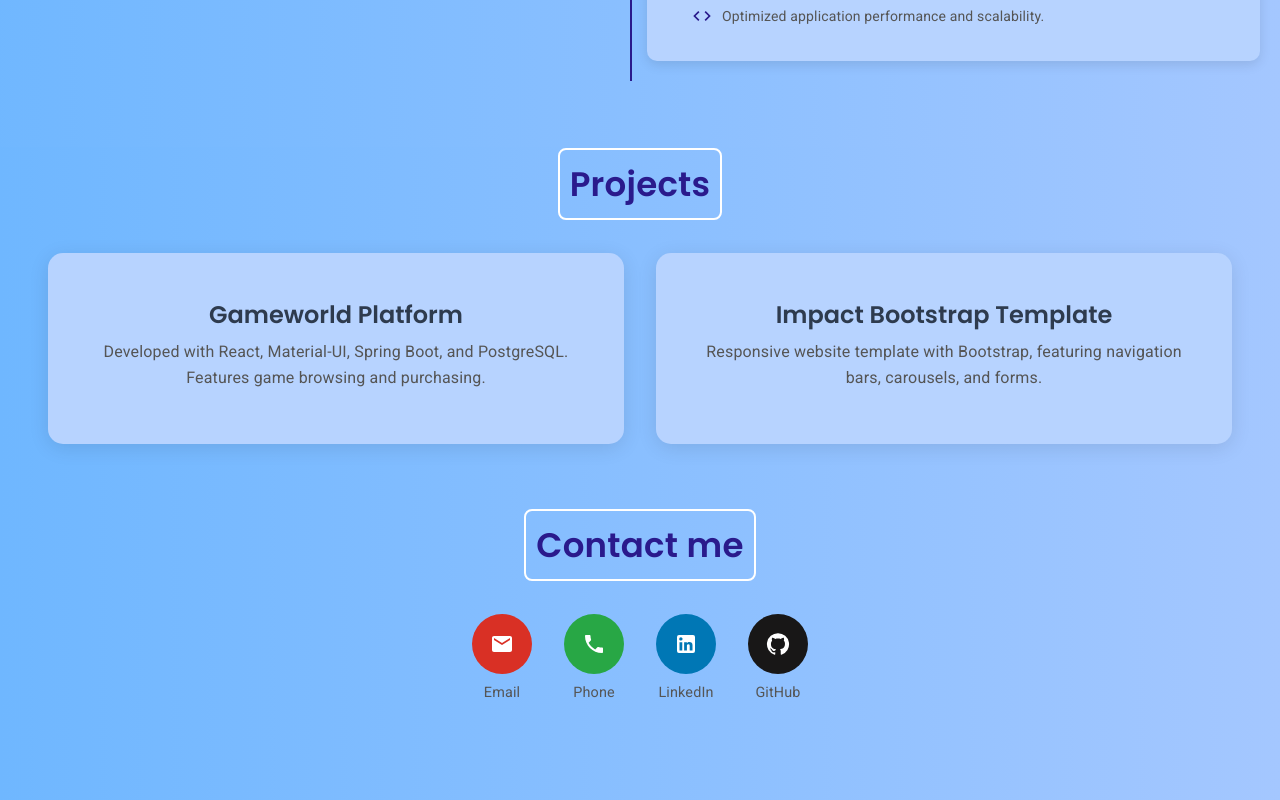
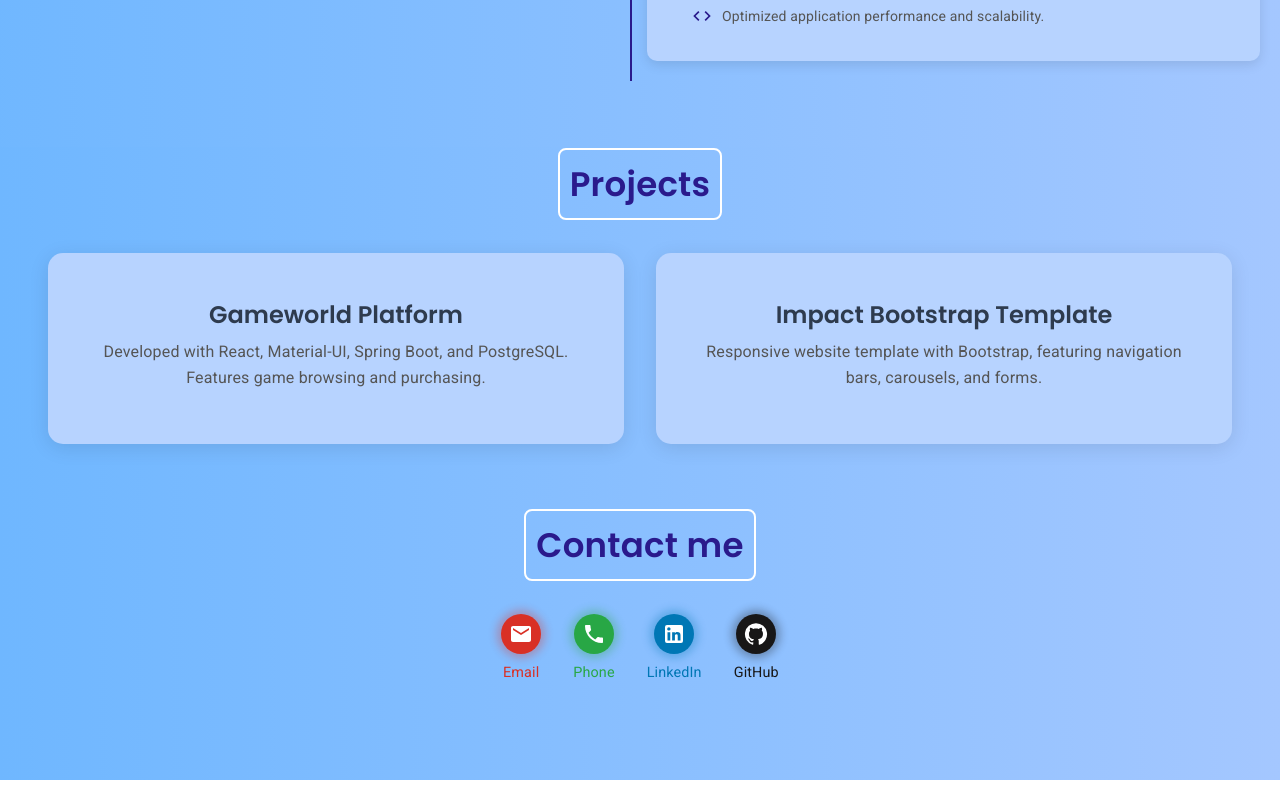
Before and after one commit to 11-10-01-Vasanth/Vasantha_Kumar_Portfolio, a React (Create React App) app: page / in a window 1280 px wide. Shown: the part 1285-2085 px from the top of the page. Built offline with nearby package versions, Linux system fonts and the light colour scheme.

Commit message:
Changes...

```diff
--- a/src/components/Contact.jsx
+++ b/src/components/Contact.jsx
@@ -61,31 +61,43 @@ const Contact = () => {
               href="mailto:mvasanth11102001@gmail.com"
               sx={{
                 backgroundColor: "#D93025", // Gmail red color
-                color: "#fff",
+                color: "#fff", // White icon color
+                width: "40px",
+                height: "40px",
+                borderRadius: "50%",
                 "&:hover": {
-                  backgroundColor: "#B1271B", // Slightly darker red on hover
-                  transform: "scale(1.1)", // Add scaling effect
-                  transition: "all 0.3s ease",
+                  backgroundColor: "#B1271B", // Slightly darker Gmail red
+                  transform: "scale(1.1)", // Add scaling effect on hover
+                  transition: "all 0.3s ease", // Smooth transition
                 },
-                width: "60px",
-                height: "60px",
-                borderRadius: "50%",
+                animation: "emailGlow 2s ease-in-out infinite", // Glowing effect
+                "@keyframes emailGlow": {
+                  "0%": { boxShadow: "0 0 8px 4px rgba(217, 48, 37, 0.3)" },
+                  "50%": { boxShadow: "0 0 15px 8px rgba(217, 48, 37, 0.6)" },
+                  "100%": { boxShadow: "0 0 8px 4px rgba(217, 48, 37, 0.3)" },
+                },
               }}
             >
-              <Email />
+              <Email sx={{ color: "#fff" }} /> {/* White Email icon */}
             </IconButton>
           </Tooltip>
           <Typography
             sx={{
               fontFamily: "Roboto, sans-serif",
-              color: "#555",
+              color: "#D93025", // Matches Gmail red
               fontSize: "0.9rem",
               marginTop: "0.5rem",
             }}
           >
             <Link
               href="mailto:mvasanth11102001@gmail.com"
-              sx={{ color: "inherit", textDecoration: "none" }}
+              sx={{
+                color: "#D93025", // Matches Gmail red for consistency
+                textDecoration: "none",
+                "&:hover": {
+                  textDecoration: "underline", // Underline on hover for better visibility
+                },
+              }}
             >
               Email
             </Link>
@@ -98,28 +110,44 @@ const Contact = () => {
             <IconButton
               href="tel:+919626542367"
               sx={{
-                backgroundColor: "#28a745", // Green color
-                color: "#fff", // White icon color
-                ...iconHoverEffect,
-                width: "60px",
-                height: "60px",
+                backgroundColor: "#28a745", // Green button color
+                color: "#fff", // Icon color
+                width: "40px",
+                height: "40px",
                 borderRadius: "50%",
+                "&:hover": {
+                  backgroundColor: "#218838", // Slightly darker green on hover
+                  transform: "scale(1.1)", // Add scaling effect
+                  transition: "all 0.3s ease",
+                },
+                animation: "professionalGlow 2s ease-in-out infinite", // Glow effect
+                "@keyframes professionalGlow": {
+                  "0%": { boxShadow: "0 0 8px 4px rgba(40, 167, 69, 0.3)" },
+                  "50%": { boxShadow: "0 0 15px 8px rgba(40, 167, 69, 0.6)" },
+                  "100%": { boxShadow: "0 0 8px 4px rgba(40, 167, 69, 0.3)" },
+                },
               }}
             >
-              <Phone />
+              <Phone sx={{ color: "#fff" }} /> {/* White phone icon */}
             </IconButton>
           </Tooltip>
           <Typography
             sx={{
               fontFamily: "Roboto, sans-serif",
-              color: "#555",
+              color: "#28a745", // Green color matching the button
               fontSize: "0.9rem",
               marginTop: "0.5rem",
             }}
           >
             <Link
               href="tel:+919626542367"
-              sx={{ color: "inherit", textDecoration: "none" }}
+              sx={{
+                color: "inherit",
+                textDecoration: "none",
+                "&:hover": {
+                  textDecoration: "underline", // Subtle underline effect on hover
+                },
+              }}
             >
               Phone
             </Link>
@@ -133,21 +161,31 @@ const Contact = () => {
               href="https://www.linkedin.com/in/vasantha-kumar-muthu/"
               target="_blank"
               sx={{
-                backgroundColor: "#0077B5",
-                color: "#fff",
-                ...iconHoverEffect,
-                width: "60px",
-                height: "60px",
+                backgroundColor: "#0077B5", // LinkedIn's brand color
+                color: "#fff", // White icon color
+                width: "40px",
+                height: "40px",
                 borderRadius: "50%",
+                "&:hover": {
+                  backgroundColor: "#005582", // Darker LinkedIn color for hover effect
+                  transform: "scale(1.1)", // Add scaling effect
+                  transition: "all 0.3s ease",
+                },
+                animation: "linkedinGlow 2s ease-in-out infinite", // Glowing effect
+                "@keyframes linkedinGlow": {
+                  "0%": { boxShadow: "0 0 8px 4px rgba(0, 119, 181, 0.3)" },
+                  "50%": { boxShadow: "0 0 15px 8px rgba(0, 119, 181, 0.6)" },
+                  "100%": { boxShadow: "0 0 8px 4px rgba(0, 119, 181, 0.3)" },
+                },
               }}
             >
-              <LinkedIn />
+              <LinkedIn sx={{ color: "#fff" }} /> {/* White LinkedIn icon */}
             </IconButton>
           </Tooltip>
           <Typography
             sx={{
               fontFamily: "Roboto, sans-serif",
-              color: "#555",
+              color: "#0077B5", // Matches LinkedIn brand color
               fontSize: "0.9rem",
               marginTop: "0.5rem",
             }}
@@ -155,7 +193,13 @@ const Contact = () => {
             <Link
               href="https://www.linkedin.com/in/vasantha-kumar-muthu/"
               target="_blank"
-              sx={{ color: "inherit", textDecoration: "none" }}
+              sx={{
+                color: "#0077B5", // Matches LinkedIn brand color for consistency
+                textDecoration: "none",
+                "&:hover": {
+                  textDecoration: "underline", // Underline on hover for better visibility
+                },
+              }}
             >
               LinkedIn
             </Link>
@@ -169,21 +213,31 @@ const Contact = () => {
               href="https://github.com/11-10-01-Vasanth"
               target="_blank"
               sx={{
-                backgroundColor: "#181717",
-                color: "#fff",
-                ...iconHoverEffect,
-                width: "60px",
-                height: "60px",
+                backgroundColor: "#181717", // GitHub's brand color
+                color: "#fff", // White icon color
+                width: "40px",
+                height: "40px",
                 borderRadius: "50%",
+                "&:hover": {
+                  backgroundColor: "#0d0d0d", // Slightly darker color for hover effect
+                  transform: "scale(1.1)", // Add scaling effect
+                  transition: "all 0.3s ease", // Smooth transition
+                },
+                animation: "githubGlow 2s ease-in-out infinite", // Glowing effect
+                "@keyframes githubGlow": {
+                  "0%": { boxShadow: "0 0 8px 4px rgba(24, 23, 23, 0.3)" },
+                  "50%": { boxShadow: "0 0 15px 8px rgba(24, 23, 23, 0.6)" },
+                  "100%": { boxShadow: "0 0 8px 4px rgba(24, 23, 23, 0.3)" },
+                },
               }}
             >
-              <GitHub />
+              <GitHub sx={{ color: "#fff" }} /> {/* White GitHub icon */}
             </IconButton>
           </Tooltip>
           <Typography
             sx={{
               fontFamily: "Roboto, sans-serif",
-              color: "#555",
+              color: "#181717", // Matches GitHub's branding
               fontSize: "0.9rem",
               marginTop: "0.5rem",
             }}
@@ -191,7 +245,13 @@ const Contact = () => {
             <Link
               href="https://github.com/11-10-01-Vasanth"
               target="_blank"
-              sx={{ color: "inherit", textDecoration: "none" }}
+              sx={{
+                color: "#181717", // Matches GitHub's brand color for consistency
+                textDecoration: "none",
+                "&:hover": {
+                  textDecoration: "underline", // Underline on hover for better visibility
+                },
+              }}
             >
               GitHub
             </Link>
```
